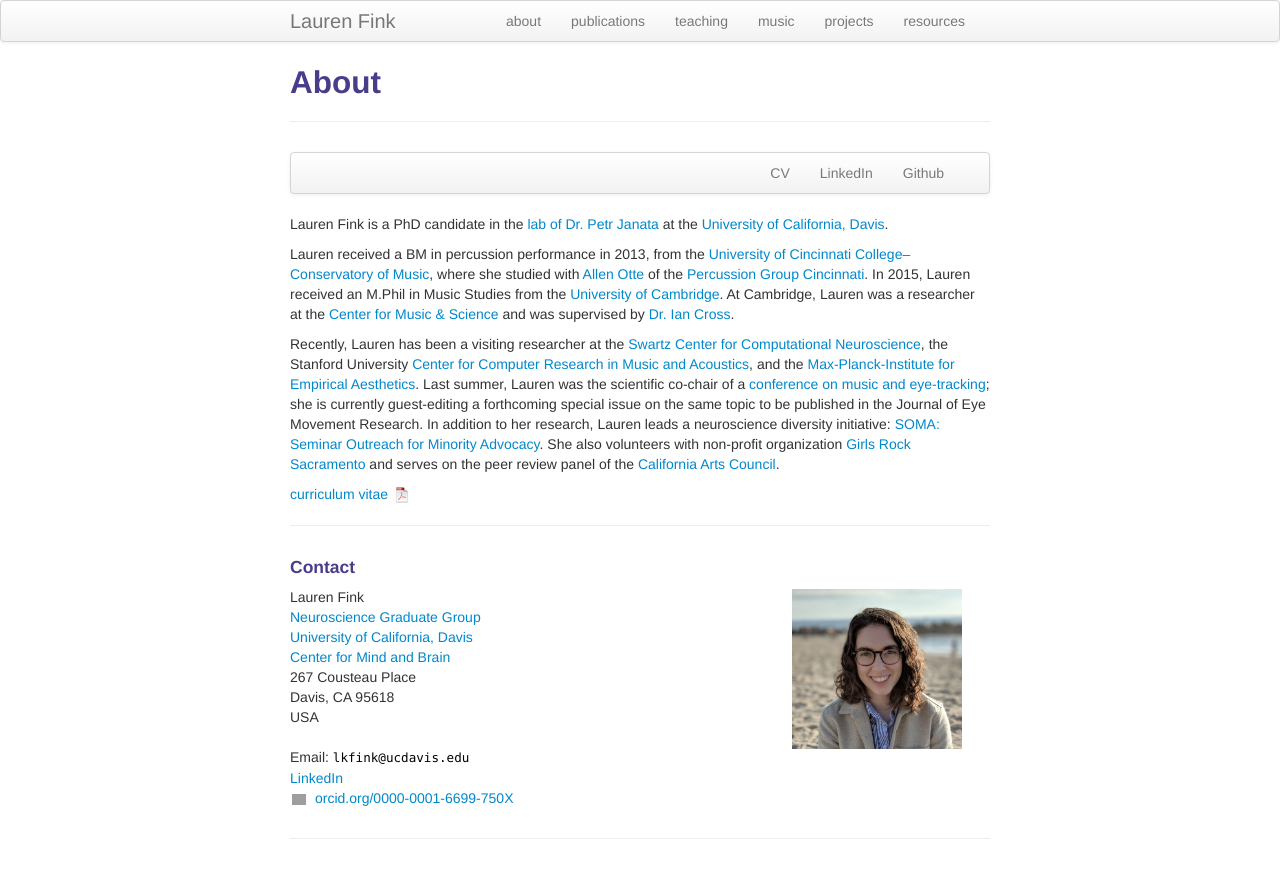
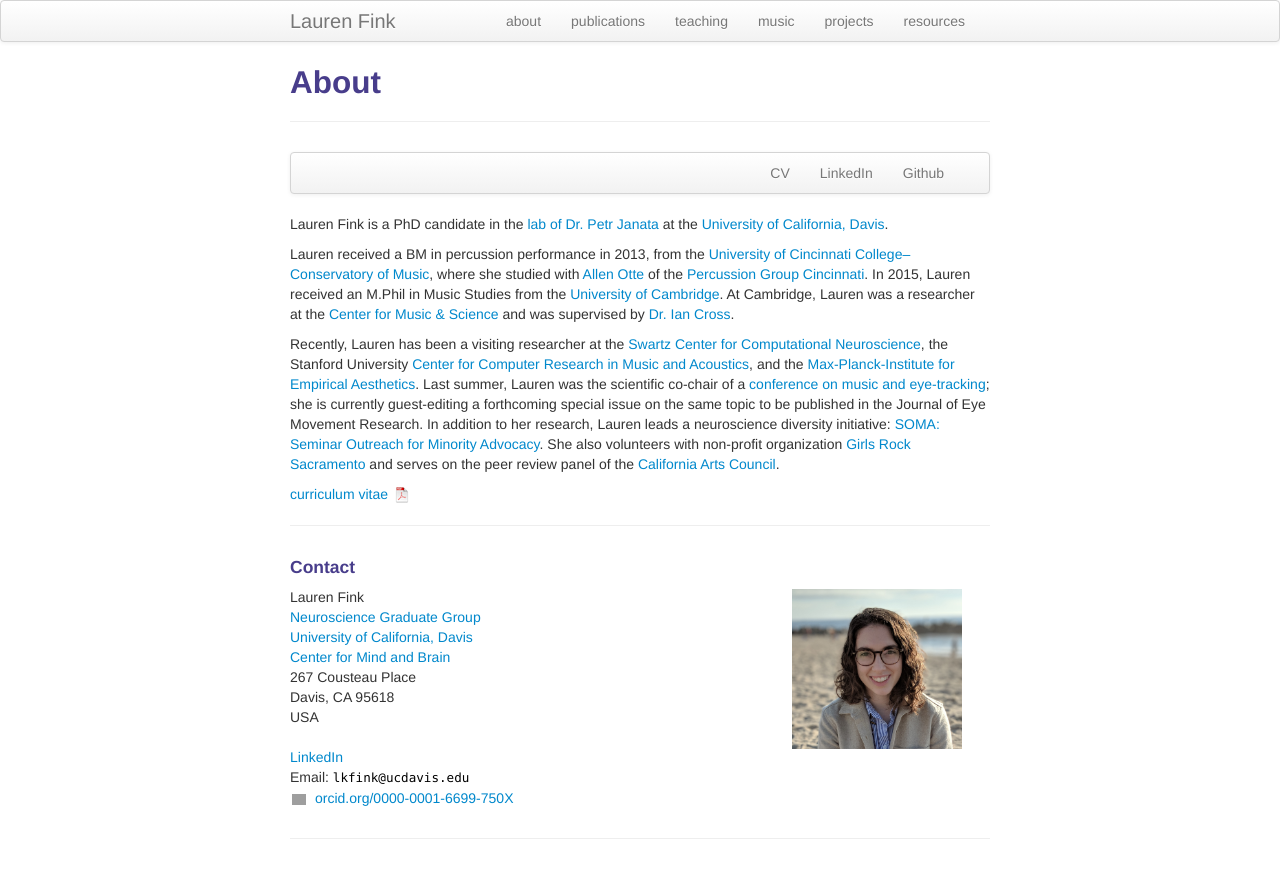
Before and after one commit to lkfink/lkfink.github.io, a Jekyll site: the page built from pages/about.md, in a window 1280 px wide. Shown: the top 878 px of the page. Built offline with Jekyll 4.4.1, drawn with Linux system fonts in a browser that asks for light colours; grey boxes are pictures that could not be loaded.

```diff
--- a/pages/about.md
+++ b/pages/about.md
@@ -49,10 +49,10 @@ Recently, Lauren has been a visiting researcher at the [Swartz Center for Comput
             USA<br/><br/>
 
             <div id="hide_email">
+            <a href="https://www.linkedin.com/in/lauren-fink-2ba747109/" target="_blank">LinkedIn</a><br/>
             Email: <code>lk</code><b>I</b><code>fink</code><b>don't</b><code>@</code><b>want</b><code>uc</code><b>spam!
             </b><code>davis</code><b>So</b><code>.</code><b>please</b><code>e</code><b>leave
             </b><code>d</code><b>me</b><code>u</code><br/>
-            <a href="https://www.linkedin.com/in/lauren-fink-2ba747109/" target="_blank">LinkedIn</a><br/>
             <a href="https://orcid.org/0000-0001-6699-750X" target="orcid.widget" rel="noopener noreferrer" style="vertical-align:top;">    <img src="https://orcid.org/sites/default/files/images/orcid_16x16.png" style="width:1em;margin-right:.5em;" alt="ORCID iD icon">orcid.org/0000-0001-6699-750X</a>
             </div>
         </div>
```
